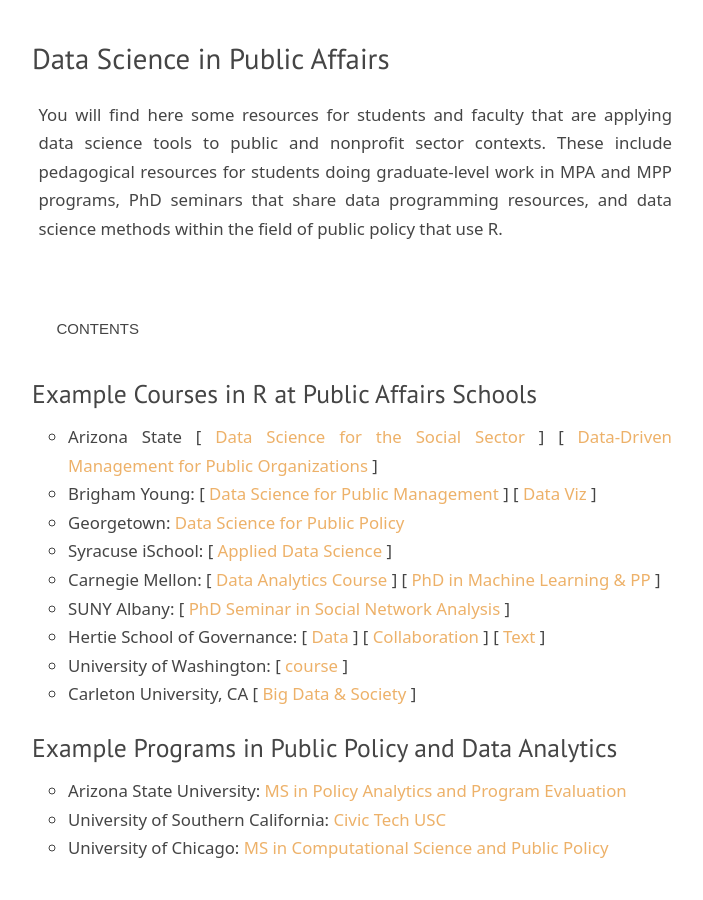
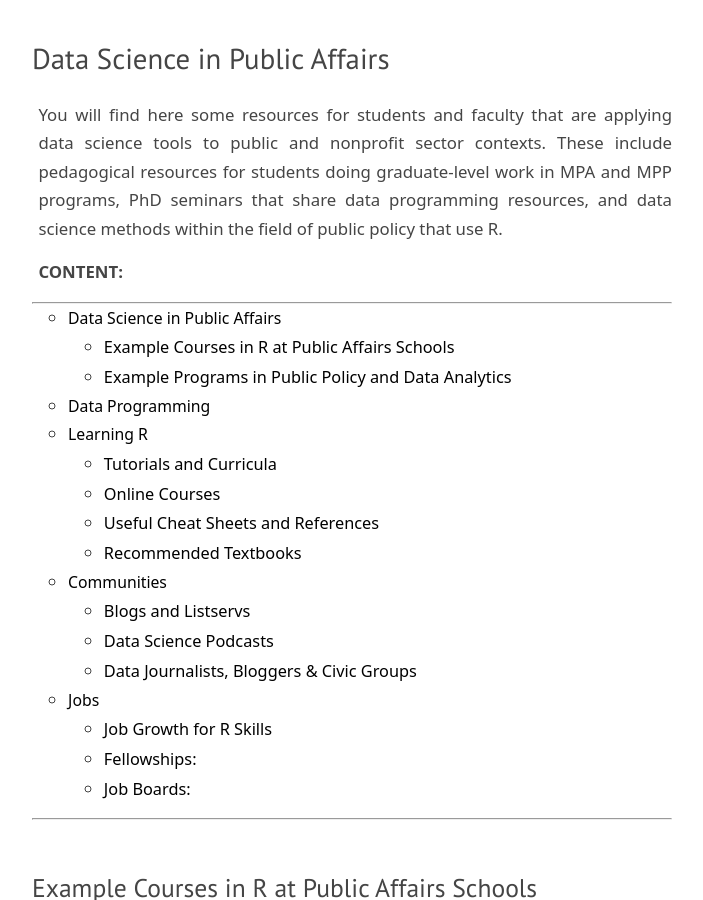
Before and after one commit to DS4PS/ds4ps_dev_site, a Jekyll site: the page built from edu.md, in a window 1280 px wide and 900 px high, scrolled down 533 px. Shown: the whole window, without its empty margins (288-991 px from the left). Built offline with Jekyll 4.4.1, drawn with Linux system fonts in a browser that asks for light colours; nearby versions of some CDN libraries; library files that are not in the unit come from our copies; some of the changed lines change nothing that is shown.

Commit message:
Update edu.md

```diff
--- a/edu.md
+++ b/edu.md
@@ -77,42 +77,17 @@
 
 You will find here some resources for students and faculty that are applying data science tools to public and nonprofit sector contexts. These include pedagogical resources for students doing graduate-level work in MPA and MPP programs, PhD seminars that share data programming resources, and data science methods within the field of public policy that use R.
 
-<br>
-
-<button class="collapsible">CONTENTS</button>
-<div class="content">
-
-<br>
+**CONTENT:**
 
 -----------------------
 
 * TOC
 {:toc}
 
-Some content...
-
 -----------------------
 
 <br>
 
-</div>
-
-<script>
-var coll = document.getElementsByClassName("collapsible");
-var i;
-
-for (i = 0; i < coll.length; i++) {
-  coll[i].addEventListener("click", function() {
-    this.classList.toggle("active");
-    var content = this.nextElementSibling;
-    if (content.style.display === "block") {
-      content.style.display = "none";
-    } else {
-      content.style.display = "block";
-    }
-  });
-}
-</script>
 
 
 
```
